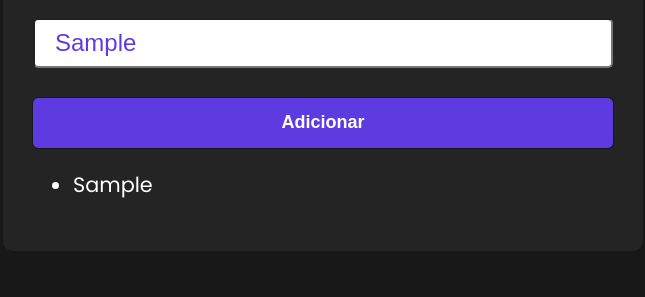
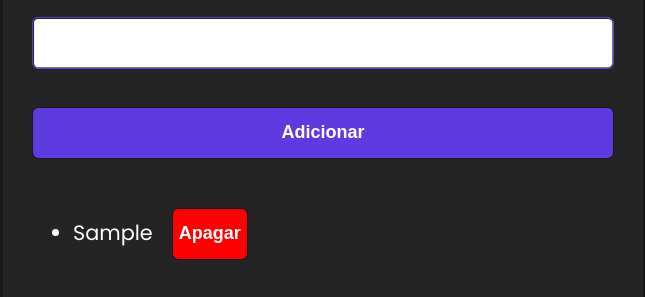
Before and after one commit to bernardoveras/todo-list-js, a plain HTML site: page index.html in a window 1280 px wide. Both pictures are taken after typing "Sample" into the empty fields and a click on the button "Adicionar". Shown: the part 145-442 px from the top of the page, without its empty margins (317-962 px from the left). Drawn offline with Linux system fonts and the light colour scheme.

Commit message:
Adicionado botao d e deletar

```diff
--- a/assets/css/style.css
+++ b/assets/css/style.css
@@ -7,7 +7,8 @@
   --secondary-color: #18D0A8;
   --secondary-color-light: #18d0a81f;
   --terciary-color: #DB1951;
-  --terciary-color-light: #db19501f;
+  --terciary-color-light: #c93d65;
+  --terciary-color-dark: #8f1336;
   --background-color: #191819;
 }
 
@@ -34,7 +35,7 @@ body{
   border-radius: 10px;
 }
 
-.container input, .container label, .container button{
+.container input, .container label {
   display: block;
   width: 100%;
   margin-bottom: 10px;
@@ -56,6 +57,10 @@ body{
   color: var(--primary-color);
 }
 
+.container .btn-add-task {
+  width: 100%;
+}
+
 .container button {
   border: none;
   background-color: var(--primary-color);
@@ -71,9 +76,22 @@ body{
 }
 
 .container button:hover{
-  background: var(--primary-color-dark);
+  background-color: var(--primary-color-dark);
 }
 
 .container button:active{
-  background: var(--primary-color-light);
+  background-color: var(--primary-color-light);
 }
+
+.container .btn-delete-task {
+  margin-left: 20px;
+  background-color: red;
+}
+
+.container .btn-delete-task:hover{
+  background-color: var(--terciary-color-dark);
+}
+
+.container .btn-delete-task:active{
+  background-color: var(--terciary-color-light);
+}
--- a/assets/js/main.js
+++ b/assets/js/main.js
@@ -15,6 +15,21 @@ function createTask(task) {
 
   li.innerText = task;
   tasks.appendChild(li);
+  createDeleteButton(li);
+  clearInput();
+}
+
+function clearInput() {
+  inputTask.value = '';
+  inputTask.focus();
+}
+
+function createDeleteButton(li){
+  const deleteButton = document.createElement('button');
+  deleteButton.className = 'btn-delete-task';
+  deleteButton.innerText = 'Apagar';
+
+  li.appendChild(deleteButton);
 }
 
 inputTask.addEventListener('keypress', function (e) {
```
